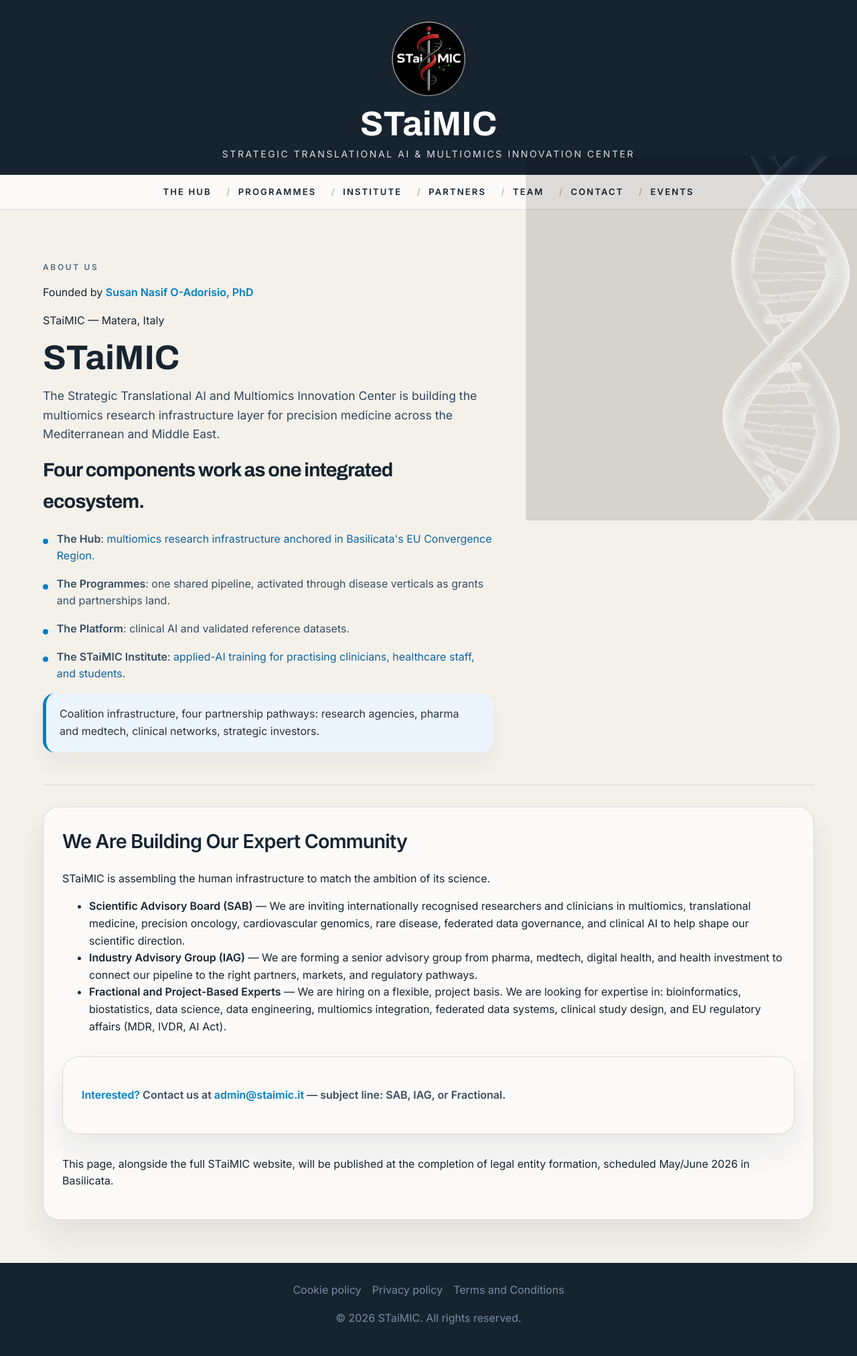
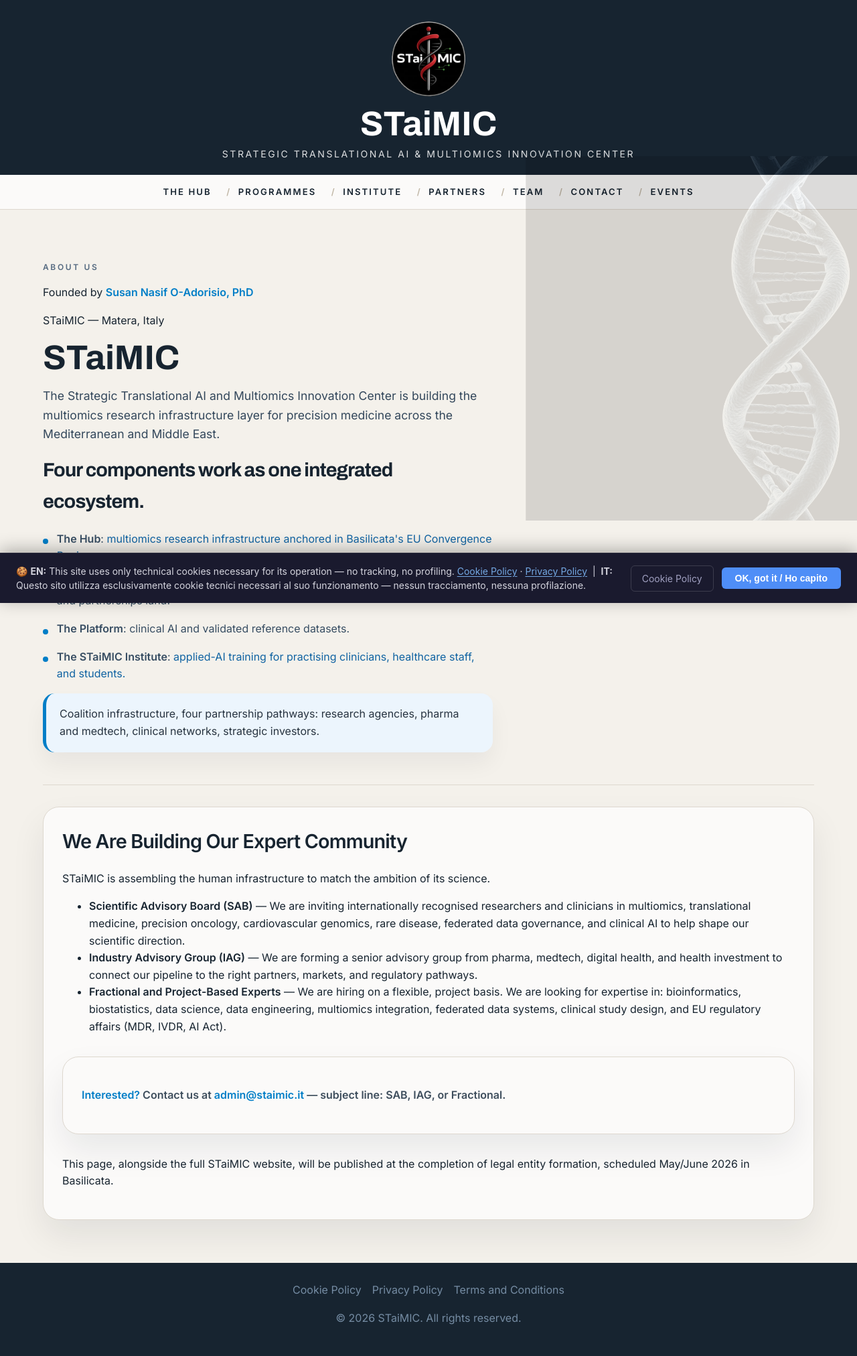
Before and after one commit to STaiMIC/staimic_web, a Jekyll site: the page built from index.md, in a window 1280 px wide. Shown: the whole page at 67% size. Built offline with Jekyll 4.4.1, drawn with Linux system fonts in a browser that asks for light colours.

Commit message:
Update default.html

```diff
--- a/_layouts/default.html
+++ b/_layouts/default.html
@@ -10,6 +10,184 @@
     <link href="https://fonts.googleapis.com/css2?family=Archivo:wght@400;700;900&family=Inter:wght@400;500;600&display=swap" rel="stylesheet" />
     <link rel="stylesheet" href="{{ site.baseurl }}/assets/style.css" />
   </head>
+
+<!--
+  STaiMIC Cookie Banner
+  =====================
+-->
+
+<style>
+  #cookie-banner {
+    position: fixed;
+    bottom: 0;
+    left: 0;
+    right: 0;
+    z-index: 9999;
+    background: #1a1a2e;
+    color: #e8e8f0;
+    font-family: -apple-system, BlinkMacSystemFont, 'Segoe UI', sans-serif;
+    font-size: 0.875rem;
+    line-height: 1.5;
+    padding: 1rem 1.5rem;
+    display: flex;
+    align-items: center;
+    justify-content: space-between;
+    gap: 1.5rem;
+    flex-wrap: wrap;
+    box-shadow: 0 -4px 24px rgba(0, 0, 0, 0.3);
+    border-top: 1px solid rgba(255,255,255,0.08);
+    transform: translateY(100%);
+    transition: transform 0.4s cubic-bezier(0.16, 1, 0.3, 1);
+  }
+
+  #cookie-banner.visible {
+    transform: translateY(0);
+  }
+
+  #cookie-banner .cookie-text {
+    flex: 1;
+    min-width: 200px;
+  }
+
+  #cookie-banner .cookie-text p {
+    margin: 0;
+    opacity: 0.9;
+  }
+
+  #cookie-banner .cookie-text a {
+    color: #7eb8f7;
+    text-decoration: underline;
+    text-underline-offset: 2px;
+  }
+
+  #cookie-banner .cookie-text a:hover {
+    color: #afd4ff;
+  }
+
+  #cookie-banner .cookie-actions {
+    display: flex;
+    gap: 0.75rem;
+    align-items: center;
+    flex-shrink: 0;
+  }
+
+  #cookie-banner .btn-accept {
+    background: #4f8ef7;
+    color: #fff;
+    border: none;
+    border-radius: 6px;
+    padding: 0.5rem 1.25rem;
+    font-size: 0.875rem;
+    font-weight: 600;
+    cursor: pointer;
+    transition: background 0.2s, transform 0.1s;
+    white-space: nowrap;
+  }
+
+  #cookie-banner .btn-accept:hover {
+    background: #3a7ae0;
+    transform: translateY(-1px);
+  }
+
+  #cookie-banner .btn-accept:active {
+    transform: translateY(0);
+  }
+
+  #cookie-banner .btn-info {
+    background: transparent;
+    color: #a0a0c0;
+    border: 1px solid rgba(255,255,255,0.15);
+    border-radius: 6px;
+    padding: 0.5rem 1rem;
+    font-size: 0.875rem;
+    cursor: pointer;
+    transition: border-color 0.2s, color 0.2s;
+    white-space: nowrap;
+    text-decoration: none;
+    display: inline-flex;
+    align-items: center;
+  }
+
+  #cookie-banner .btn-info:hover {
+    border-color: rgba(255,255,255,0.35);
+    color: #e0e0f0;
+  }
+
+  @media (max-width: 600px) {
+    #cookie-banner {
+      flex-direction: column;
+      align-items: flex-start;
+      gap: 1rem;
+    }
+    #cookie-banner .cookie-actions {
+      width: 100%;
+    }
+    #cookie-banner .btn-accept {
+      flex: 1;
+      text-align: center;
+    }
+  }
+</style>
+
+<div id="cookie-banner" role="dialog" aria-label="Cookie notice" aria-live="polite">
+  <div class="cookie-text">
+    <p>
+      🍪
+      <strong>EN:</strong> This site uses only technical cookies necessary for its operation — no tracking, no profiling.
+      <a href="/cookies/">Cookie Policy</a> · <a href="/privacy/">Privacy Policy</a>
+      &nbsp;|&nbsp;
+      <strong>IT:</strong> Questo sito utilizza esclusivamente cookie tecnici necessari al suo funzionamento — nessun tracciamento, nessuna profilazione.
+    </p>
+  </div>
+  <div class="cookie-actions">
+    <a href="/cookies/" class="btn-info">Cookie Policy</a>
+    <button class="btn-accept" id="cookie-accept-btn">OK, got it / Ho capito</button>
+  </div>
+</div>
+
+<script>
+  (function () {
+    var COOKIE_KEY = 'cookie_notice_accepted';
+    var EXPIRY_DAYS = 365;
+
+    function setCookie(name, value, days) {
+      var expires = new Date();
+      expires.setTime(expires.getTime() + days * 24 * 60 * 60 * 1000);
+      document.cookie = name + '=' + value + ';expires=' + expires.toUTCString() + ';path=/;SameSite=Lax';
+    }
+
+    function getCookie(name) {
+      var match = document.cookie.match(new RegExp('(^| )' + name + '=([^;]+)'));
+      return match ? match[2] : null;
+    }
+
+    var banner = document.getElementById('cookie-banner');
+    var acceptBtn = document.getElementById('cookie-accept-btn');
+
+    if (!getCookie(COOKIE_KEY)) {
+      // Show banner with slight delay for smoother page load
+      setTimeout(function () {
+        banner.classList.add('visible');
+      }, 600);
+    }
+
+    acceptBtn.addEventListener('click', function () {
+      setCookie(COOKIE_KEY, '1', EXPIRY_DAYS);
+      banner.style.transition = 'transform 0.3s ease-in, opacity 0.3s ease-in';
+      banner.style.opacity = '0';
+      banner.style.transform = 'translateY(100%)';
+      setTimeout(function () {
+        banner.style.display = 'none';
+      }, 300);
+    });
+  })();
+</script>
+
+<!--
+  STaiMIC Cookie Banner
+  =====================
+-->
+
   <body>
     <div class="page-shell">
       <header class="site-header">
@@ -55,13 +233,14 @@
       </main>
 
       <footer class="site-footer">
-        <div class="footer-links">
-          <a href="#">Cookie policy</a>
-          <a href="#">Privacy policy</a>
-          <a href="#">Terms and Conditions</a>
-        </div>
-        <p>&copy; {{ "now" | date: "%Y" }} STaiMIC. All rights reserved.</p>
-      </footer>
+  <div class="footer-links">
+    <a href="{{ site.baseurl }}/cookies/">Cookie Policy</a>
+    <a href="{{ site.baseurl }}/privacy/">Privacy Policy</a>
+    <a href="{{ site.baseurl }}/terms/">Terms and Conditions</a>
+  </div>
+  <p>&copy; {{ "now" | date: "%Y" }} STaiMIC. All rights reserved.</p>
+</footer>
+
     </div>
     <script>
       const mobileNavToggle = document.querySelector('.mobile-nav-toggle');
```
